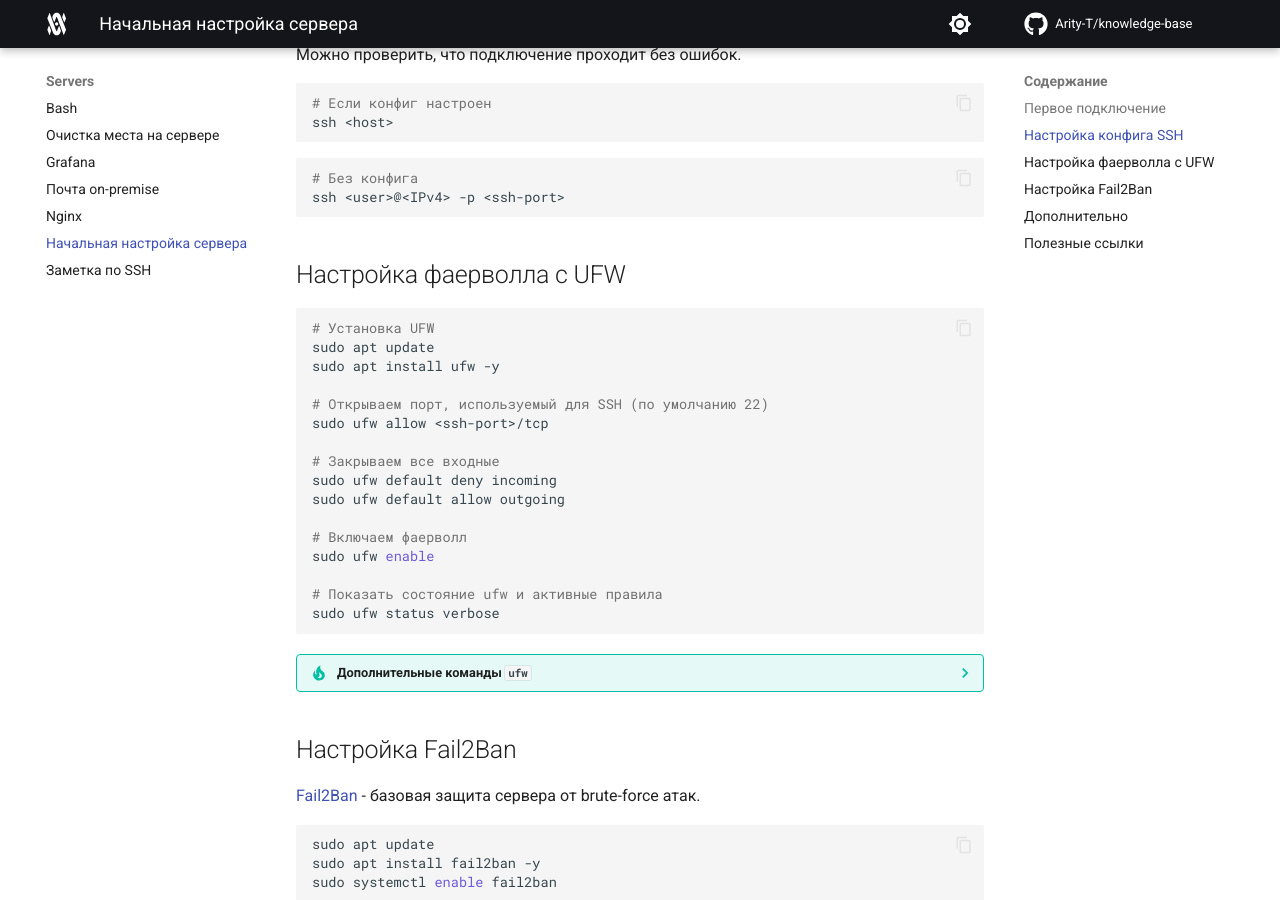
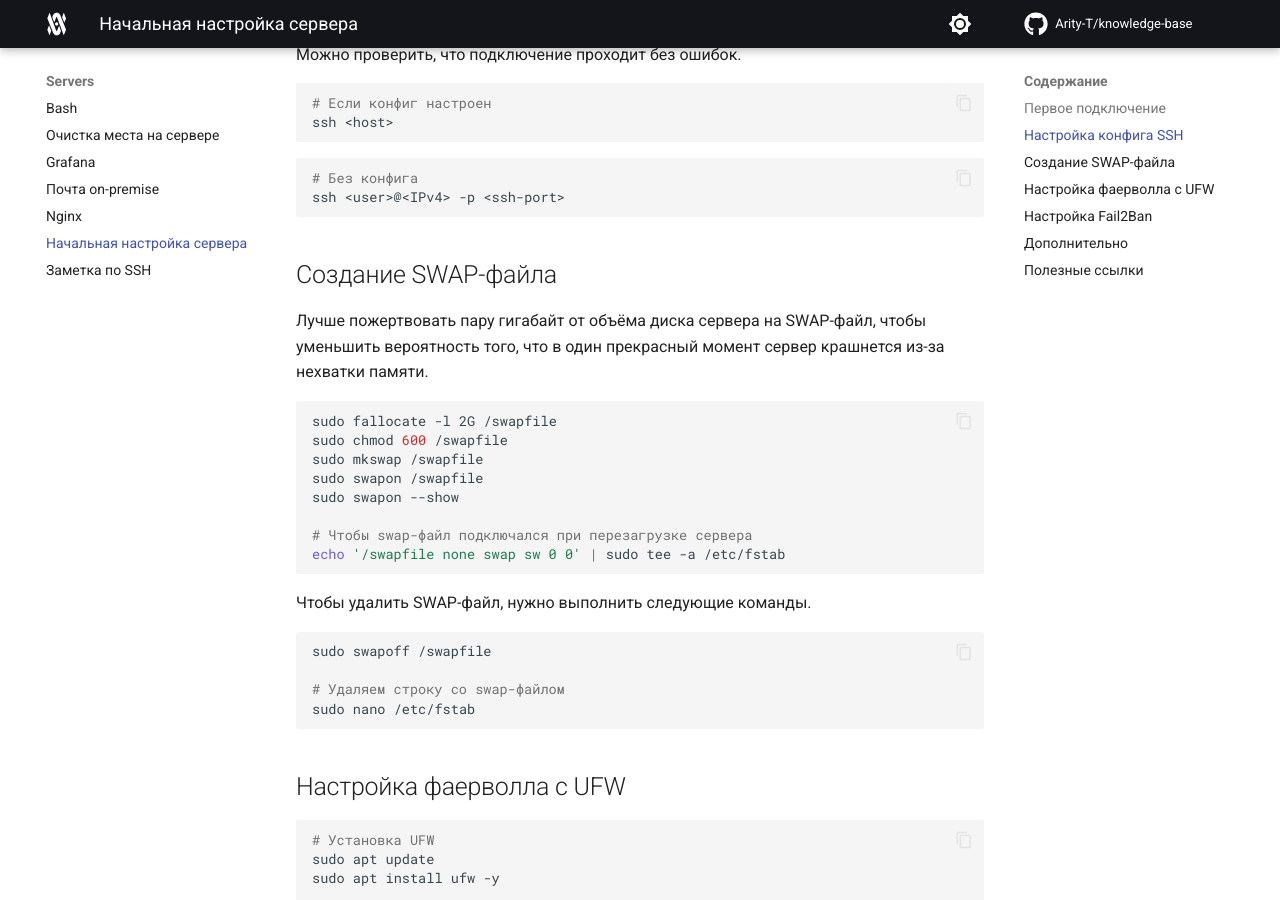
Before and after one commit to Arity-T/knowledge-base, an MkDocs documentation site: the page built from docs/servers/setup.md, in a window 1280 px wide and 900 px high, scrolled down 2012 px. Built offline with MkDocs 1.6.1 and Material for MkDocs 9.7.7, drawn with Linux system fonts in a browser that asks for light colours; comment, search, counter and statistics services are not loaded.

Commit message:
Про swap файл

````diff
--- a/docs/servers/setup.md
+++ b/docs/servers/setup.md
@@ -98,6 +98,30 @@ ssh <host>
 ```sh
 # Без конфига
 ssh <user>@<IPv4> -p <ssh-port>
+```
+
+## Создание SWAP-файла
+
+Лучше пожертвовать пару гигабайт от объёма диска сервера на SWAP-файл, чтобы уменьшить вероятность того, что в один прекрасный момент сервер крашнется из-за нехватки памяти.
+
+```sh
+sudo fallocate -l 2G /swapfile
+sudo chmod 600 /swapfile
+sudo mkswap /swapfile
+sudo swapon /swapfile
+sudo swapon --show
+
+# Чтобы swap-файл подключался при перезагрузке сервера
+echo '/swapfile none swap sw 0 0' | sudo tee -a /etc/fstab
+```
+
+Чтобы удалить SWAP-файл, нужно выполнить следующие команды.
+
+```sh
+sudo swapoff /swapfile
+
+# Удаляем строку со swap-файлом
+sudo nano /etc/fstab
 ```
 
 ## Настройка фаерволла c UFW
````
